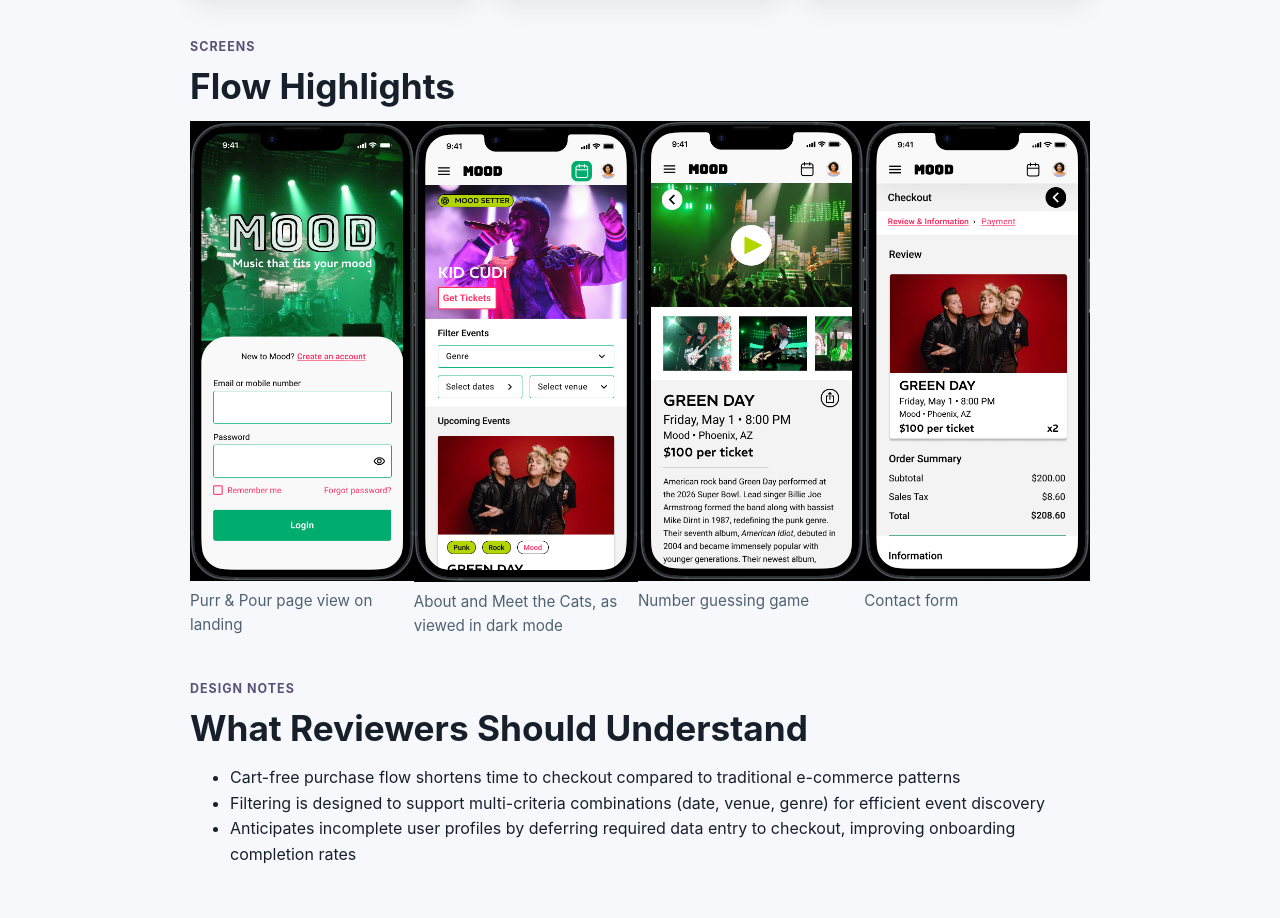
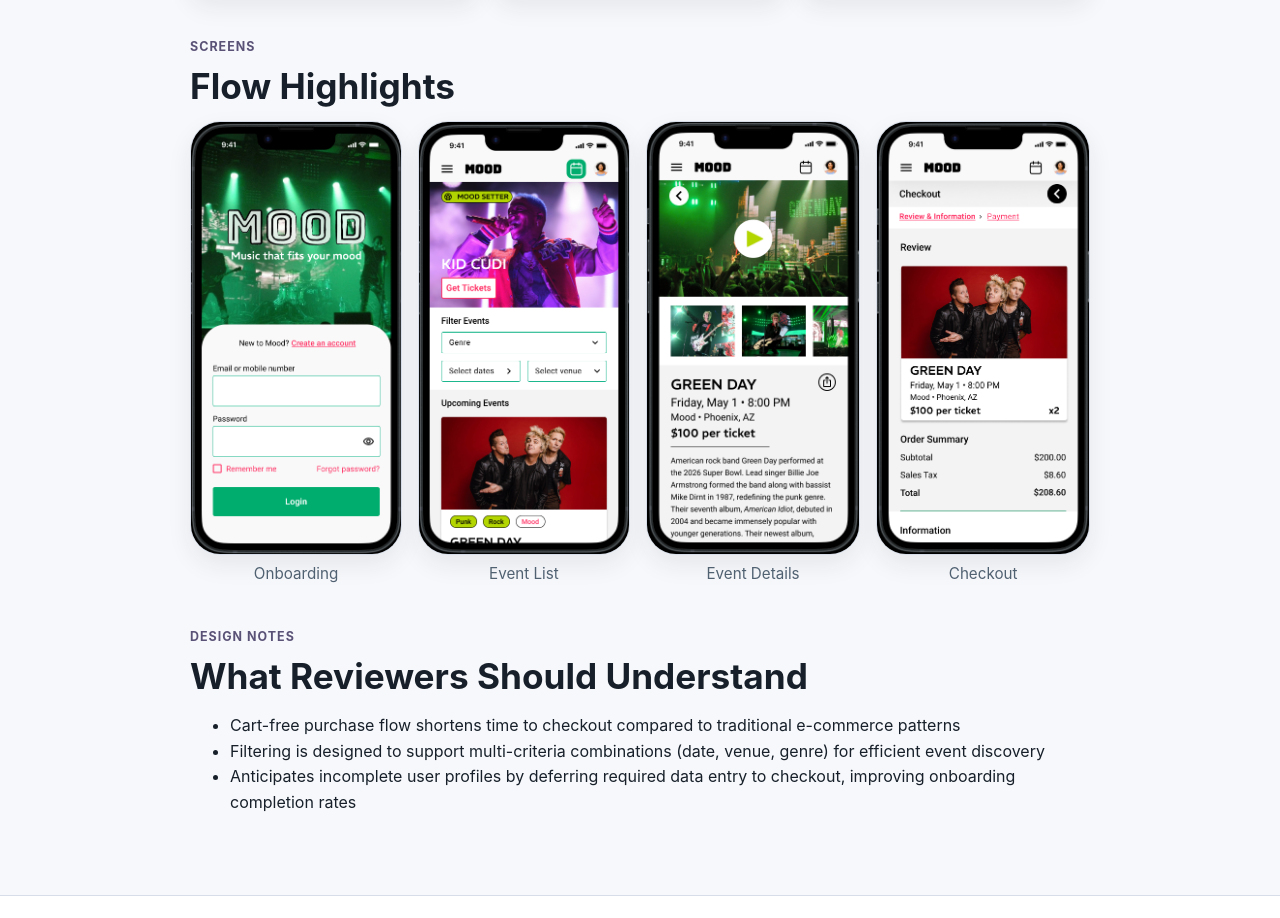
Before and after one commit to Janiszewski-J/jessica-janiszewski-portfolio, a plain HTML site: page projects/ticketing-app-prototype.html in a window 1280 px wide. Shown: the part 1017-1935 px from the top of the page. Drawn offline with Linux system fonts and the light colour scheme.

Commit message:
Updated prototype project details

```diff
--- a/assets/css/styles.css
+++ b/assets/css/styles.css
@@ -199,6 +199,16 @@ h2 { font-size: clamp(1.6rem, 3vw, 2.2rem); margin-bottom: 0.85rem; }
 .flow-gallery {
   display: flex;
   flex-direction: row;
+  gap: 1rem;
+}
+.flow-gallery img {
+  border: 1px solid var(--border);
+  border-radius: 30px;
+  box-shadow: var(--shadow);
+  max-height: 1774px;
+}
+figcaption {
+  text-align: center;
 }
 .placeholder-box {
   min-height: 300px;
--- a/projects/ticketing-app-prototype.html
+++ b/projects/ticketing-app-prototype.html
@@ -57,20 +57,20 @@
         <h2>Flow Highlights</h2>
         <div class="flow-gallery">
           <figure class="lightbox-item">
-            <img src="../assets/images/mood-login.png" alt="Landing page view of Purr and Pour website">
-            <figcaption class="small-note">Purr & Pour page view on landing</figcaption>
+            <img src="../assets/images/mood-login.png" alt="Mood ticketing app prototype onboarding screen">
+            <figcaption class="small-note">Onboarding</figcaption>
           </figure>
           <figure class="lightbox-item">
-            <img src="../assets/images/mood-event-list.png" alt="About section of Purr and Pour website in dark mode">
-            <figcaption class="small-note">About and Meet the Cats, as viewed in dark mode</figcaption>
+            <img src="../assets/images/mood-event-list.png" alt="Mood ticketing app prototype event list">
+            <figcaption class="small-note">Event List</figcaption>
           </figure>
           <figure class="lightbox-item">
-            <img src="../assets/images/mood-event-detail.png" alt="Number guessing game of Purr and Pour website">
-            <figcaption class="small-note">Number guessing game</figcaption>
+            <img src="../assets/images/mood-event-detail.png" alt="Mood ticketing app prototype event details screen">
+            <figcaption class="small-note">Event Details</figcaption>
           </figure>
           <figure class="lightbox-item">
-            <img src="../assets/images/mood-checkout.png" alt="Contact section and footer of Purr and Pour website">
-            <figcaption class="small-note">Contact form</figcaption>
+            <img src="../assets/images/mood-checkout.png" alt="Mood ticketing app prototype checkout screen">
+            <figcaption class="small-note">Checkout</figcaption>
           </figure>
         </div>
       </section>
```
